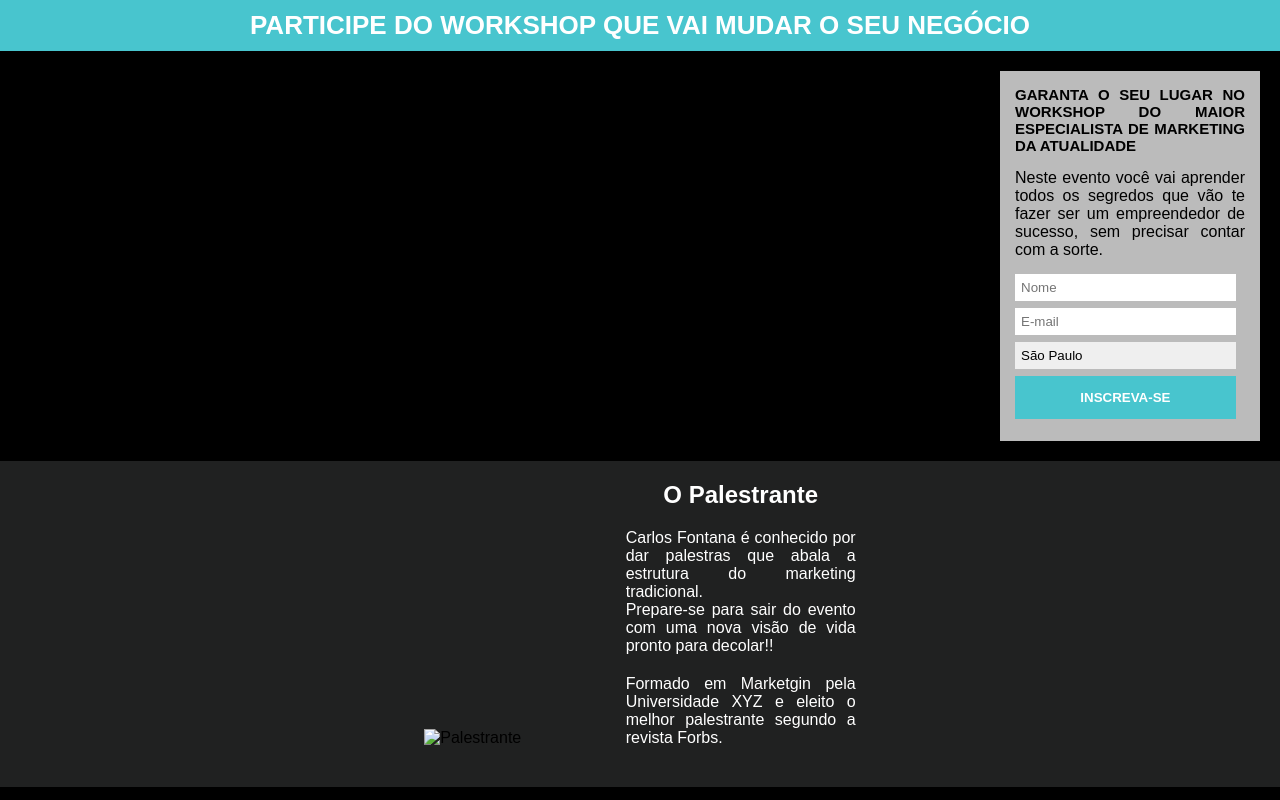
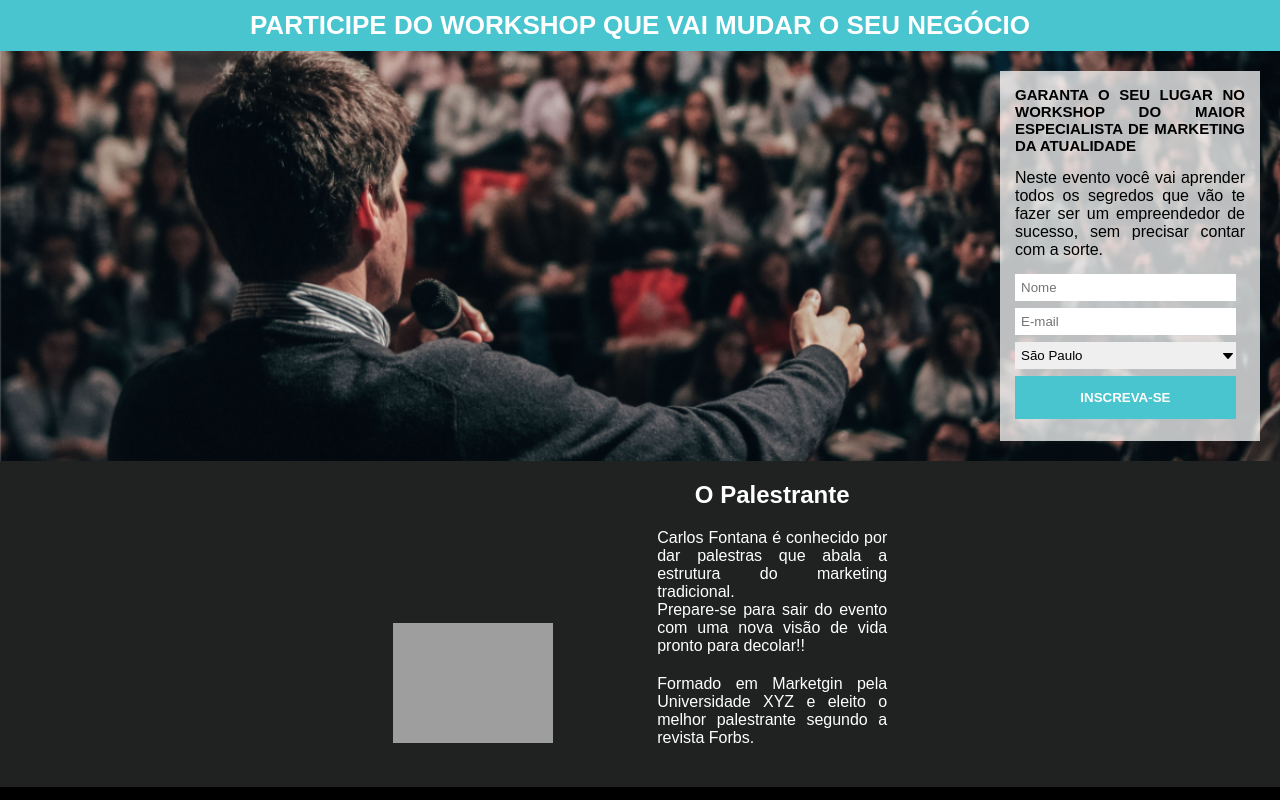
Before and after one commit to CaioCVL/projeto-TelaCaptura, a plain HTML site: page index.html in a window 1280 px wide. Drawn offline with Linux system fonts and the light colour scheme; the site is published under a folder, as on GitHub Pages, so addresses that start at the root find nothing.

Commit message:
update index.html

```diff
--- a/index.html
+++ b/index.html
@@ -5,7 +5,7 @@
     <meta charset="UTF-8">
     <meta http-equiv="X-UA-Compatible" content="IE=edge">
     <meta name="viewport" content="width=device-width, initial-scale=1.0">
-    <link rel="icon" href="/image/ico.png" type="image/png">
+    <link rel="icon" href="ico.png" type="image/png">
     <title>Workshop</title>
     <link rel="stylesheet" href="style.css">
 
@@ -42,7 +42,7 @@
         </div>
     </section>
     <footer>
-        <img class="palestrante" src="/image/face.jpg" alt="Palestrante">
+        <img class="palestrante" src="face.jpg" alt="Palestrante">
 
         <div class="description">
             <h3>O Palestrante</h3>
--- a/style.css
+++ b/style.css
@@ -21,7 +21,7 @@ header{
 
 section{
     padding: 20px;
-    background-image: url(/image/people.jpg);
+    background-image: url(people.jpg);
     background-size:cover;
     overflow: hidden;
     background-position: center;
@@ -64,7 +64,7 @@ select{
     -moz-appearance: none;
     appearance: none;
     -webkit-appearance: none;
-    background-image: url(/image/arrow.jpg);
+    background-image: url(arrow.jpg);
     background-repeat: no-repeat;
     background-position: right;
 }
```
Also changed, not shown: arrow.jpg (renamed from image/arrow.jpg), ico.png (renamed from image/ico.png), people.jpg (renamed from image/people.jpg), 3 other files.
